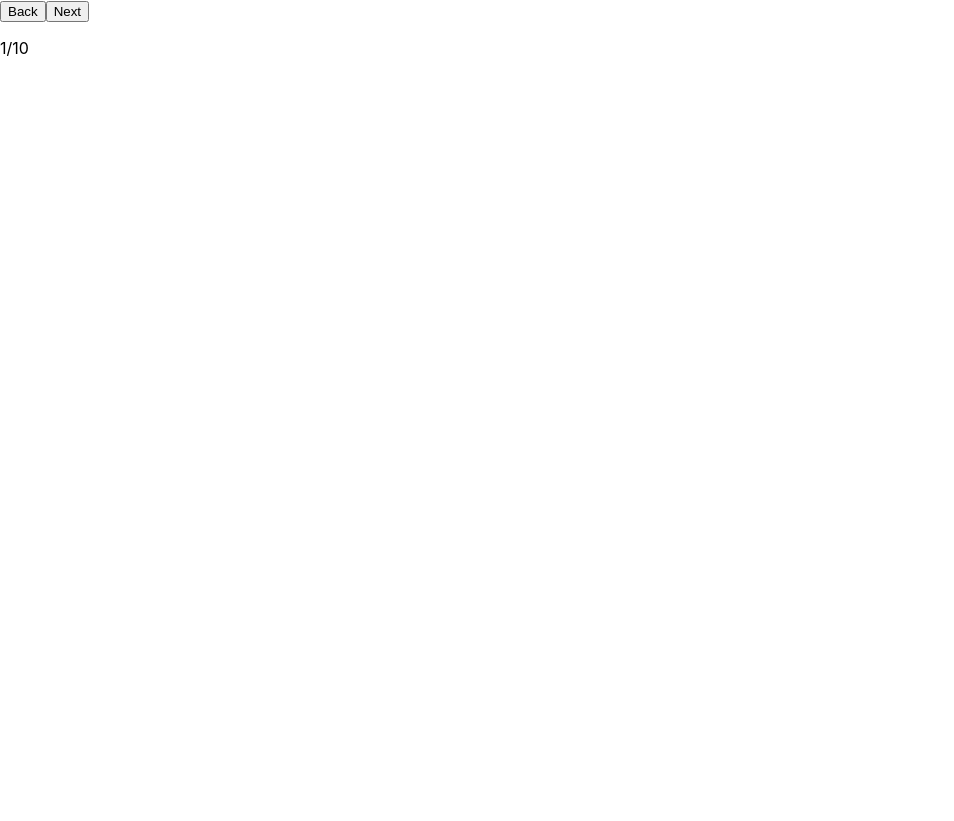
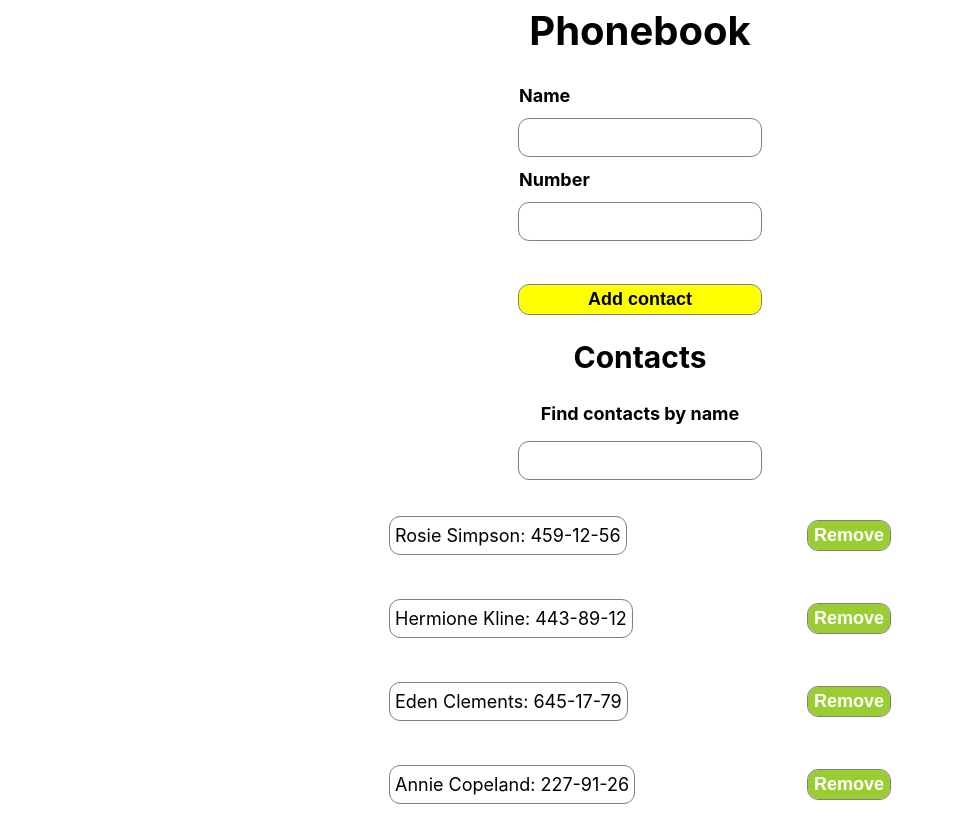
Before and after one commit to Alex-XAG/goit-react-hw-03-phonebook, a React (Create React App) app: page / in a window 1280 px wide. Shown: the whole page, without its empty margins (0-954 px from the left). Before the commit the page ends 800 px from the top, so only its background shows below. Built offline with nearby package versions, Linux system fonts and the light colour scheme.

Commit message:
HW LocalStorage is finished

```diff
--- a/src/components/App.jsx
+++ b/src/components/App.jsx
@@ -1,75 +1,112 @@
 import React from 'react';
-import videos from '../videos.json';
-import { Player } from './Player/Player';
-import { VideoList } from './VideoList/VideoList';
-////////////////////// Imports LESSON 1/////////////////////
-// import { Modal } from './Modal/Modal';
-// import { Clock } from './Clock/Clock';
-// import { Tabs } from './Tabs/Tabs';
-// import { IconBtn } from './IconBtn/IconBtn';
-////////////////////////////////////////////////////////////
+import { nanoid } from 'nanoid';
+import { ContactForm } from './ContactForm/ContactForm';
+import { ContactList } from './ContactList/ContactList';
+import { Filter } from './Filter/Filter';
 
 export class App extends React.Component {
   state = {
-    selectedVideo: null,
+    contacts: [
+      { id: 'id-1', name: 'Rosie Simpson', number: '459-12-56' },
+      { id: 'id-2', name: 'Hermione Kline', number: '443-89-12' },
+      { id: 'id-3', name: 'Eden Clements', number: '645-17-79' },
+      { id: 'id-4', name: 'Annie Copeland', number: '227-91-26' },
+    ],
+    filter: '',
   };
 
-  selectVideo = link => {
-    this.setState({ selectedVideo: link });
+  componentDidMount() {
+    const contanctsLS = JSON.parse(localStorage.getItem('contacts'));
+    if (contanctsLS) {
+      this.setState({ contacts: contanctsLS });
+    }
+  }
+
+  componentDidUpdate(_, prevState) {
+    const { contacts } = this.state;
+    if (contacts !== prevState.contacts) {
+      localStorage.setItem('contacts', JSON.stringify(contacts));
+    }
+  }
+
+  handleInputChange = ({ target }) => {
+    this.setState({ [target.name]: target.value });
   };
-  ////////////////////////// Lesson 1 ///////////////////
-  // state = {
-  //   todos: [],
-  //   filter: '',
-  //   showModal: false,
-  // };
 
-  // toggleModal = () => {
-  //   this.setState(({ showModal }) => ({
-  //     showModal: !showModal,
-  //   }));
-  // };
-  ///////////////////////////////////////////////////////
+  handleSubmit = evt => {
+    evt.preventDefault();
+    const { name, number, contacts } = this.state;
+
+    if (contacts.find(contact => contact.name === name)) {
+      alert(`${name} is already in your phonebook`);
+    } else if (contacts.find(contact => contact.number === number)) {
+      alert('This number exist in your phonebook');
+    } else {
+      this.setState(prevState => ({
+        contacts: [
+          ...prevState.contacts,
+          this.createContact({
+            name: name,
+            number: number,
+          }),
+        ],
+      }));
+    }
+
+    evt.currentTarget.reset();
+  };
+
+  createContact = data => {
+    const newContact = {
+      ...data,
+      id: nanoid(),
+    };
+    return newContact;
+  };
+
+  handleSearchChange = () => {
+    const { contacts, filter } = this.state;
+    return contacts.filter(contact =>
+      contact.name.toLowerCase().includes(filter.toLowerCase())
+    );
+  };
+
+  handleFilter = evt => {
+    this.setState({ filter: evt.currentTarget.value });
+  };
+
+  handleDeleteContact = id => {
+    this.setState(prevState => ({
+      contacts: prevState.contacts.filter(contact => contact.id !== id),
+    }));
+  };
 
   render() {
-    // const { showModal } = this.state;
+    const { state, handleInputChange, handleSubmit, handleFilter } = this;
     return (
       <div
         style={{
+          height: '100vh',
           display: 'flex',
+          flexDirection: 'column',
           justifyContent: 'center',
           alignItems: 'center',
-          flexDirection: 'column',
-          fontSize: 40,
+          fontSize: 20,
           color: '#010101',
         }}
       >
-        <div>
-          <h1>Selected video: {this.state.selectedVideo}</h1>
-          <VideoList videos={videos} onSelect={this.selectVideo} />
-          <Player url={this.state.selectedVideo} />
-        </div>
-        {/* //////////////////////// Components LESSON 1///////////////////////////////// */}
-        {/* <button type="button" onClick={this.toggleModal}>
-          Open Modal
-        </button>
-        <IconBtn onClick={this.toggleModal}>Open Modal</IconBtn>
+        <h1>Phonebook</h1>
+        <ContactForm
+          handleInputChange={handleInputChange}
+          handleSubmit={handleSubmit}
+        />
 
-        <Tabs />
-        {!showModal && <Clock />}
-        {showModal && (
-          <Modal handleCloseModal={this.toggleModal}>
-            <h1>Glory to Ukraine!!! This is content of Modal how children</h1>
-            <p>
-              asdefhaskndv.,zxmnvb;SUEG fh'osakjdfLSKNVC/LX
-              ZNCVoSDHF'apwsighfpsskdFHN sldvkhNZD;LKJFH
-            </p>
-            <button type="button" onClick={this.toggleModal}>
-              Close Modal
-            </button>
-          </Modal>
-        )} */}
-        {/* ///////////////////////////////////////////////////////////////// */}
+        <h2>Contacts</h2>
+        <Filter option={state.filter} handleFilter={handleFilter} />
+        <ContactList
+          handleDeleteContact={this.handleDeleteContact}
+          options={this.handleSearchChange()}
+        />
       </div>
     );
   }
--- /dev/null
+++ b/src/components/AppStudy.jsx
@@ -0,0 +1,73 @@
+import React from 'react';
+import videos from '../videos.json';
+import { Player } from './Player/Player';
+import { VideoList } from './VideoList/VideoList';
+////////////////////// Imports LESSON 1/////////////////////
+import { Modal } from './Modal/Modal';
+import { Clock } from './Clock/Clock';
+import { Tabs } from './Tabs/Tabs';
+import { IconBtn } from './IconBtn/IconBtn';
+////////////////////////////////////////////////////////////
+
+export class AppStudy extends React.Component {
+  ////////////////////////// Lesson 1 ///////////////////
+  state = {
+    todos: [],
+    filter: '',
+    showModal: false,
+    selectedVideo: null,
+  };
+
+  selectVideo = link => {
+    this.setState({ selectedVideo: link });
+  };
+
+  toggleModal = () => {
+    this.setState(({ showModal }) => ({
+      showModal: !showModal,
+    }));
+  };
+  ///////////////////////////////////////////////////////
+
+  render() {
+    const { showModal } = this.state;
+    return (
+      <div
+        style={{
+          display: 'flex',
+          justifyContent: 'center',
+          alignItems: 'center',
+          flexDirection: 'column',
+          fontSize: 40,
+          color: '#010101',
+        }}
+      >
+        <div>
+          <h1>Selected video: {this.state.selectedVideo}</h1>
+          <VideoList videos={videos} onSelect={this.selectVideo} />
+          <Player url={this.state.selectedVideo} />
+        </div>
+        {/* //////////////////////// Components LESSON 1///////////////////////////////// */}
+        <button type="button" onClick={this.toggleModal}>
+          Open Modal
+        </button>
+        <IconBtn onClick={this.toggleModal}>Open Modal</IconBtn>
+
+        <Tabs />
+        {!showModal && <Clock />}
+        {showModal && (
+          <Modal handleCloseModal={this.toggleModal}>
+            <h1>Glory to Ukraine!!! This is content of Modal how children</h1>
+            <p>
+              asdefhaskndv.,zxmnvb;SUEG fh'osakjdfLSKNVC/LX
+              ZNCVoSDHF'apwsighfpsskdFHN sldvkhNZD;LKJFH
+            </p>
+            <button type="button" onClick={this.toggleModal}>
+              Close Modal
+            </button>
+          </Modal>
+        )}
+      </div>
+    );
+  }
+}
--- /dev/null
+++ b/src/components/ContactForm/ContactForm.jsx
@@ -0,0 +1,35 @@
+import React from 'react';
+import PropTypes from 'prop-types';
+
+import { Form, Label, Input, BtnForm } from './ContactForm.styled';
+
+export const ContactForm = ({ handleSubmit, handleInputChange }) => {
+  return (
+    <Form onSubmit={handleSubmit}>
+      <Label htmlFor="name">Name</Label>
+      <Input
+        type="text"
+        name="name"
+        pattern="^[a-zA-Zа-яА-Я]+(([' -][a-zA-Zа-яА-Я ])?[a-zA-Zа-яА-Я]*)*$"
+        title="Name may contain only letters, apostrophe, dash and spaces. For example Adrian, Jacob Mercer, Charles de Batz de Castelmore d'Artagnan"
+        required
+        onChange={handleInputChange}
+      />
+      <Label htmlFor="number">Number</Label>
+      <Input
+        type="tel"
+        name="number"
+        pattern="\+?\d{1,4}?[-.\s]?\(?\d{1,3}?\)?[-.\s]?\d{1,4}[-.\s]?\d{1,4}[-.\s]?\d{1,9}"
+        title="Phone number must be digits and can contain spaces, dashes, parentheses and can start with +"
+        required
+        onChange={handleInputChange}
+      />
+      <BtnForm type="submit">Add contact</BtnForm>
+    </Form>
+  );
+};
+
+ContactForm.propTypes = {
+  handleSubmit: PropTypes.func.isRequired,
+  handleInputChange: PropTypes.func.isRequired,
+};
--- /dev/null
+++ b/src/components/ContactForm/ContactForm.styled.js
@@ -0,0 +1,51 @@
+import styled from '@emotion/styled';
+
+export const Form = styled.form`
+  display: flex;
+  flex-direction: column;
+  gap: 10px;
+`;
+
+export const Label = styled.label`
+  font-size: large;
+  line-height: 1.5;
+  font-weight: 700;
+`;
+
+export const Input = styled.input`
+  font-size: 18px;
+  line-height: 1.5;
+  font-weight: 400;
+
+  outline: 1px solid gray;
+  border: none;
+  border-radius: 10px;
+  padding: 5px;
+
+  &:focus {
+    outline: 2px solid yellowgreen;
+  }
+`;
+
+export const BtnForm = styled.button`
+  font-size: large;
+  line-height: 1.5;
+  font-weight: 700;
+  text-align: center;
+
+  outline: 1px solid gray;
+  border: none;
+  border-radius: 10px;
+  margin-top: 35px;
+  background-color: yellow;
+  transform: scale(1);
+  transition: transform 0.3s cubic-bezier(0.17, 0.67, 0.83, 0.67);
+
+  &:hover {
+    transform: scale(1.1);
+  }
+
+  &:focus {
+    outline: 2px solid yellowgreen;
+  }
+`;
--- /dev/null
+++ b/src/components/ContactList/ContactList.jsx
@@ -0,0 +1,31 @@
+import React from 'react';
+import PropTypes from 'prop-types';
+import { List, ItemLi, TextItem, BtnDelete } from './ContactList.styled';
+
+export const ContactList = ({ options, handleDeleteContact }) => {
+  return (
+    <List>
+      {options.map(({ id, name, number }) => (
+        <ItemLi key={id}>
+          <TextItem>
+            {name}: {number}
+          </TextItem>
+          <BtnDelete type="button" onClick={() => handleDeleteContact(id)}>
+            Remove
+          </BtnDelete>
+        </ItemLi>
+      ))}
+    </List>
+  );
+};
+
+ContactList.propTypes = {
+  options: PropTypes.arrayOf(
+    PropTypes.shape({
+      id: PropTypes.string.isRequired,
+      name: PropTypes.string.isRequired,
+      number: PropTypes.string.isRequired,
+    })
+  ).isRequired,
+  handleDeleteContact: PropTypes.func.isRequired,
+};
--- /dev/null
+++ b/src/components/ContactList/ContactList.styled.js
@@ -0,0 +1,57 @@
+import styled from '@emotion/styled';
+
+export const List = styled.ul`
+  display: flex;
+  flex-direction: column;
+  gap: 10px;
+  width: 500px;
+  padding: 0;
+  margin: 0;
+`;
+
+export const ItemLi = styled.li`
+  font-size: large;
+  line-height: 1.5;
+  font-weight: 700;
+
+  display: flex;
+  align-items: center;
+`;
+
+export const TextItem = styled.p`
+  font-size: 18px;
+  line-height: 1.5;
+  font-weight: 400;
+
+  outline: 1px solid gray;
+  border: none;
+  border-radius: 10px;
+  padding: 5px;
+
+  &:hover {
+    outline: 3px solid yellowgreen;
+  }
+`;
+
+export const BtnDelete = styled.button`
+  font-size: large;
+  line-height: 1.5;
+  font-weight: 700;
+  text-align: center;
+
+  outline: 1px solid gray;
+  border: none;
+  border-radius: 10px;
+  margin-left: auto;
+  background-color: yellowgreen;
+  color: #fff;
+  transform: scale(1);
+  transition: transform 0.3s cubic-bezier(0.17, 0.67, 0.83, 0.67);
+
+  &:hover,
+  :focus {
+    transform: scale(1.1);
+    background-color: #fff;
+    color: yellowgreen;
+  }
+`;
--- /dev/null
+++ b/src/components/Filter/Filter.jsx
@@ -0,0 +1,22 @@
+import React from 'react';
+import PropTypes from 'prop-types';
+import { FilterLabel, FilerInput } from './Filter.styled';
+
+export const Filter = ({ option, handleFilter }) => {
+  return (
+    <>
+      <FilterLabel htmlFor="filter">Find contacts by name</FilterLabel>
+      <FilerInput
+        name="filter"
+        type="text"
+        value={option}
+        onChange={handleFilter}
+      />
+    </>
+  );
+};
+
+Filter.propTypes = {
+  option: PropTypes.string.isRequired,
+  handleFilter: PropTypes.func.isRequired,
+};
--- /dev/null
+++ b/src/components/Filter/Filter.styled.js
@@ -0,0 +1,25 @@
+import styled from '@emotion/styled';
+
+export const FilterLabel = styled.label`
+  font-size: large;
+  line-height: 1.5;
+  font-weight: 700;
+  margin-bottom: 15px;
+`;
+
+export const FilerInput = styled.input`
+  display: block;
+  font-size: 18px;
+  line-height: 1.5;
+  font-weight: 400;
+
+  outline: 1px solid gray;
+  border: none;
+  border-radius: 10px;
+  padding: 5px;
+  margin-bottom: 20px;
+
+  &:focus {
+    outline: 3px solid yellowgreen;
+  }
+`;
--- a/src/index.js
+++ b/src/index.js
@@ -1,14 +1,17 @@
 import React from 'react';
 import ReactDOM from 'react-dom/client';
-// import { App } from 'components/App';
-import { Reader } from 'components/Reader/Reader';
+// import { AppStudy } from './components/AppStudy';
+// import { Reader } from 'components/Reader/Reader';
+import { App } from 'components/App';
 import './index.css';
-import publications from './publications.json';
+// import publications from './publications.json';
 
 ReactDOM.createRoot(document.getElementById('root')).render(
   <React.StrictMode>
-    {/* <App /> */}
+    <App />
 
-    <Reader publications={publications} />
+    {/* <AppStudy />
+
+    <Reader publications={publications} /> */}
   </React.StrictMode>
 );
```
